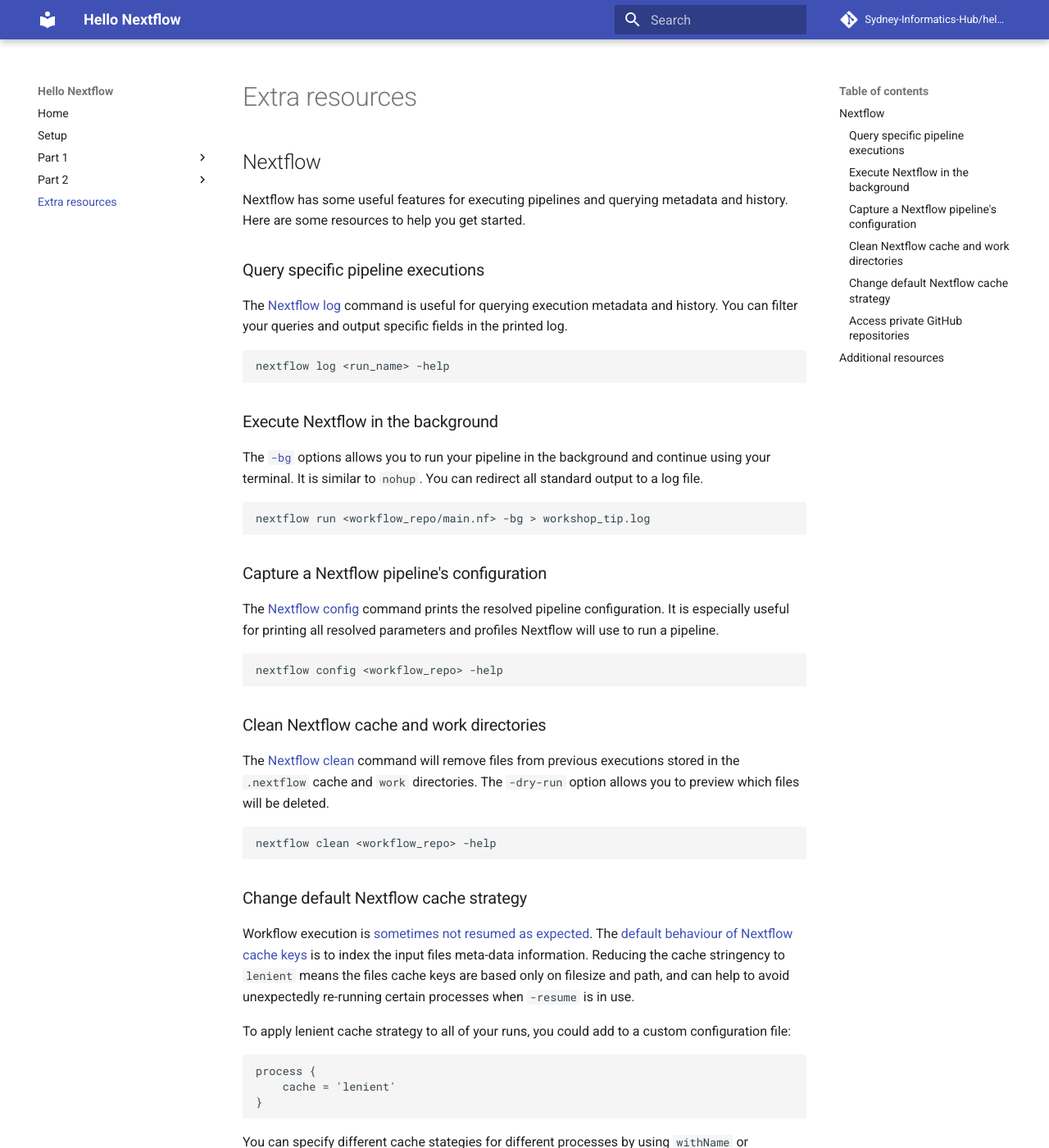
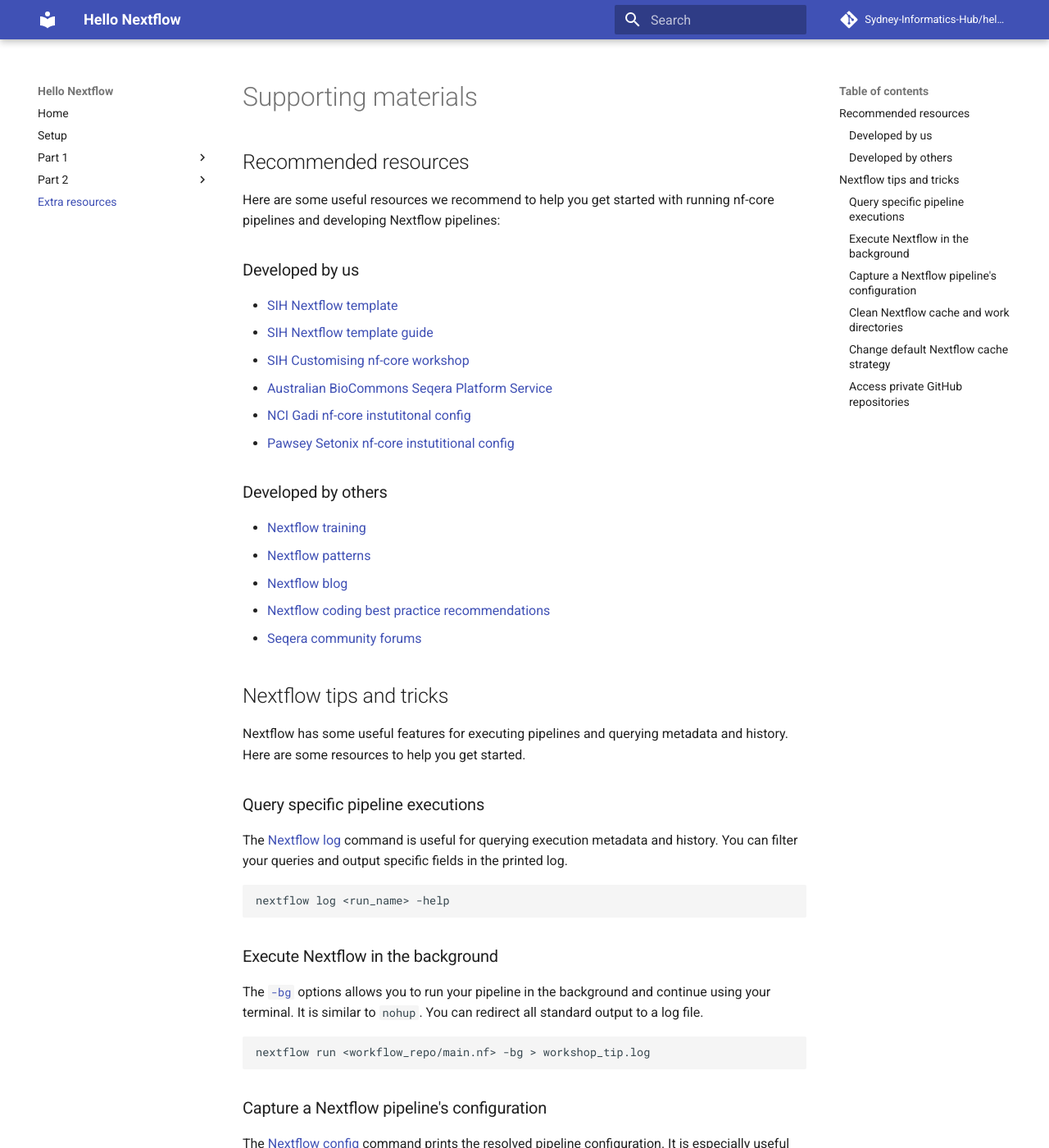
Before and after one commit to Sydney-Informatics-Hub/hello-nextflow, an MkDocs documentation site: the page built from docs/resources.md, in a window 1280 px wide and 1400 px high. Shown: the whole window at 82% size. Built offline with MkDocs 1.6.1 and Material for MkDocs 9.7.7, drawn with Linux system fonts in a browser that asks for light colours; comment, search, counter and statistics services are not loaded; some of the changed text lies outside the part shown.

Commit message:
Add supporting resources, fix broken link

````diff
--- a/docs/resources.md
+++ b/docs/resources.md
@@ -1,6 +1,27 @@
-# Extra resources
+# Supporting materials
 
-## Nextflow
+## Recommended resources
+
+Here are some useful resources we recommend to help you get started with running nf-core pipelines and developing Nextflow pipelines:
+
+### Developed by us
+
+* [SIH Nextflow template](https://github.com/Sydney-Informatics-Hub/template-nf)
+* [SIH Nextflow template guide](https://sydney-informatics-hub.github.io/template-nf-guide/)
+* [SIH Customising nf-core workshop](https://sydney-informatics-hub.github.io/customising-nfcore-workshop/)
+* [Australian BioCommons Seqera Platform Service](https://www.biocommons.org.au/seqera-service )
+* [NCI Gadi nf-core instutitonal config](https://nf-co.re/configs/nci_gadi/)
+* [Pawsey Setonix nf-core instutitional config](https://nf-co.re/configs/pawsey_setonix/)
+
+### Developed by others
+
+* [Nextflow training](https://training.nextflow.io/)
+* [Nextflow patterns](https://nextflow-io.github.io/patterns/index.html)
+* [Nextflow blog](https://www.nextflow.io/blog.html)
+* [Nextflow coding best practice recommendations](https://carpentries-incubator.github.io/Pipeline_Training_with_Nextflow/07-Nextflow_Best_Practice/index.html)
+* [Seqera community forums](https://community.seqera.io/)
+
+## Nextflow tips and tricks
 
 Nextflow has some useful features for executing pipelines and querying metadata and history. Here are some resources to help you get started.
 
@@ -63,16 +84,3 @@ providers {
 
 }
 ```
-
-## Additional resources
-
-Here are some useful resources to help you get started with running nf-core pipelines and developing Nextflow pipelines:
-
-* [SIH Nextflow template](https://github.com/Sydney-Informatics-Hub/template-nf)
-* [SIH Nextflow template guide](https://sydney-informatics-hub.github.io/template-nf-guide/)
-* [Nextflow tutorials](https://nf-co.re/docs/usage/nextflow)
-* [nf-core pipeline tutorials](https://nf-co.re/usage/usage_tutorials)
-* [Nextflow patterns](https://nextflow-io.github.io/patterns/index.html)
-* [HPC tips and tricks](https://www.nextflow.io/blog/2021/5_tips_for_hpc_users.html)
-* [Nextflow coding best practice recommendations](https://carpentries-incubator.github.io/Pipeline_Training_with_Nextflow/07-Nextflow_Best_Practice/index.html)
-* [The Nextflow blog](https://www.nextflow.io/blog.html)
````
